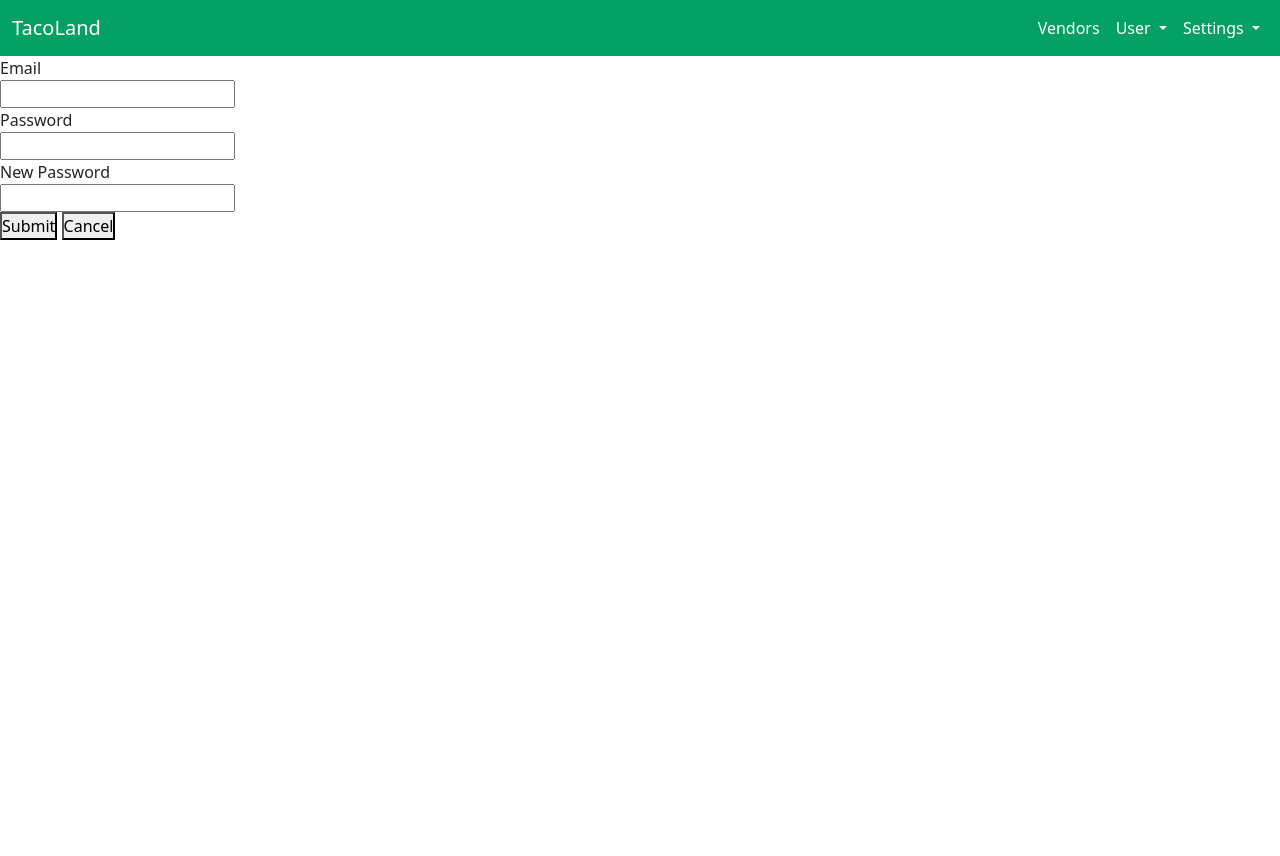
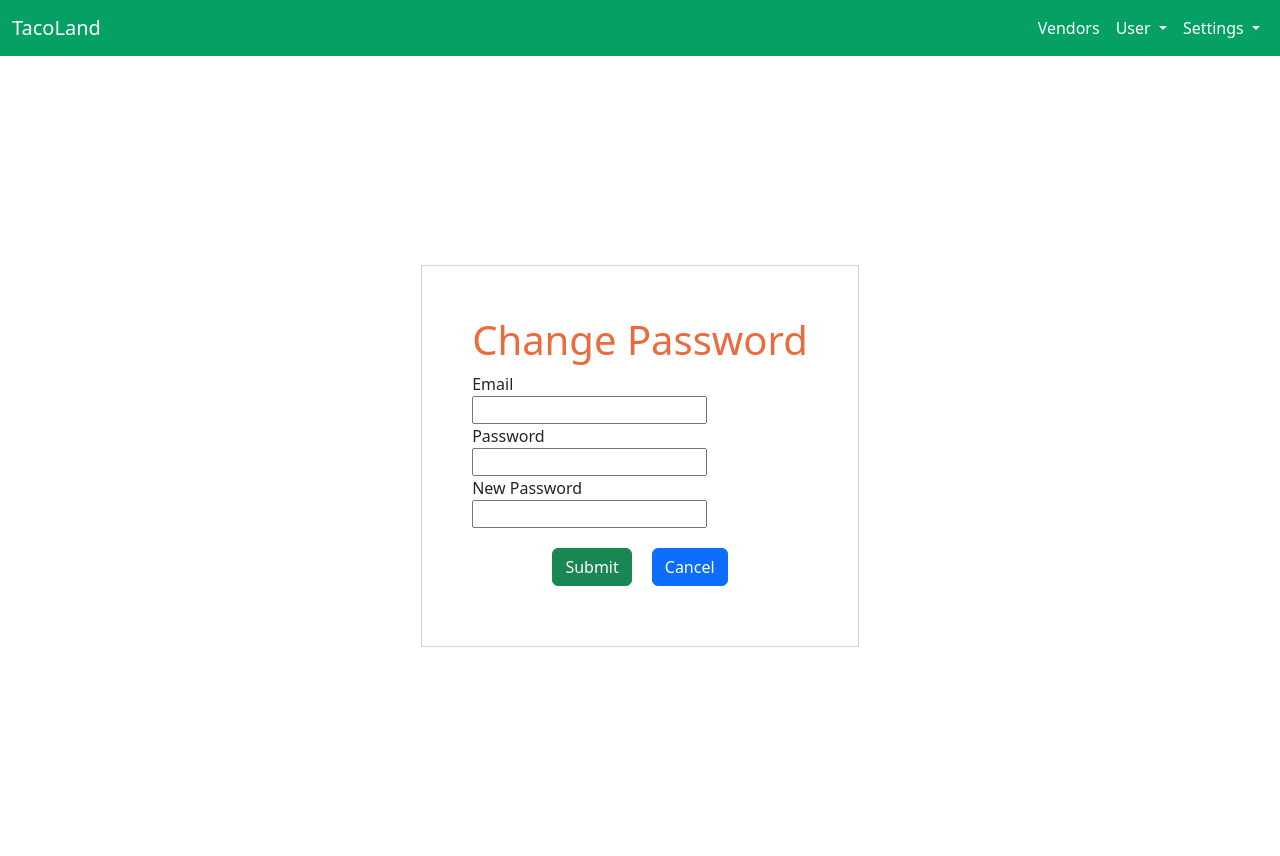
Before and after one commit to eric-ramos-garnica/TacoLand-project, a Flask app: page /changePassword in a window 1280 px wide. Before the commit the page ends 240 px from the top, so only its background shows below. Run offline with Flask 2, Linux system fonts and the light colour scheme; the visitor is signed in with stand-in values (Sample User, id 1).

Commit message:
change password  form position

```diff
--- a/static/css/index.css
+++ b/static/css/index.css
@@ -663,9 +663,33 @@ opacity: 1;
 }
 
 
+/* change password */
+#container-form-info-change-password h1{
+    color: rgb(235,107,60);
+}
+#container-form-changew-password{
+    display: flex;
+    flex-direction: column;
+    justify-content: center;
+    align-items: center;
+    height: 100vh;
+}
+#container-form-info-change-password{
 
+    border: 1px double lightgray;
+    padding: 50px;
+}
+#button-change-passs{
+    display: flex;
+    flex-direction: row;
+    justify-content: center;
+    align-items: center;
+    margin-top: 10px;
 
-
+}
+#button-change-passs button{
+    margin: 10px;
+}
 
 
 
--- a/templates/change_password.html
+++ b/templates/change_password.html
@@ -2,11 +2,13 @@
 {% block title %}Change password{% endblock %}
 {% block head %}{% endblock %}
 
-
 {% block body %}
+<div id="container-form-changew-password">
         {% for message in get_flashed_messages() %}
                 <h1 id="message">{{message}}</h1>
         {% endfor %}
+        <div id="container-form-info-change-password">
+                <h1>Change Password</h1>
 
                 <form action="/changePassword" method="POST">
                     <label for="email">Email</label><br>
@@ -18,8 +20,13 @@
                     <label for="new_password">New Password</label><br>
                     <input type="password" name="new_password" id="new_password" required>
                     <br>
-        <button type="submit">Submit</button>
-        <button type="button" onclick="location.href='/userProfile'">Cancel</button>
+                    <div id="button-change-passs">
+                            <button type="submit" class="btn btn-success">Submit</button>
+                            <button type="button" onclick="location.href='/userProfile'" class="btn btn-primary">Cancel</button>
+                    </div>
                 </form>
+        </div>
+</div>
+
 
 {% endblock %}
```
Lines whose indentation alone changed are shown as unchanged.
